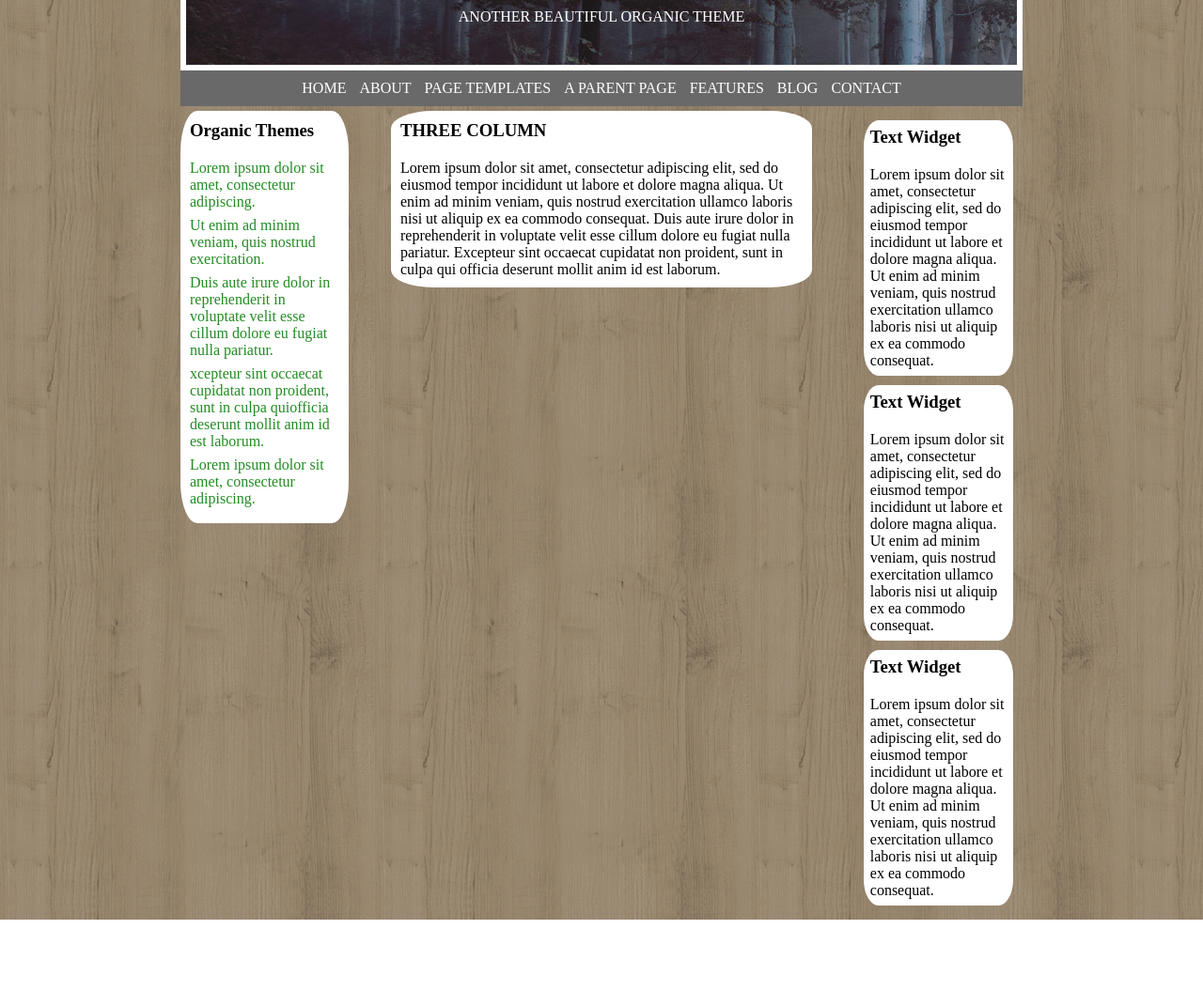
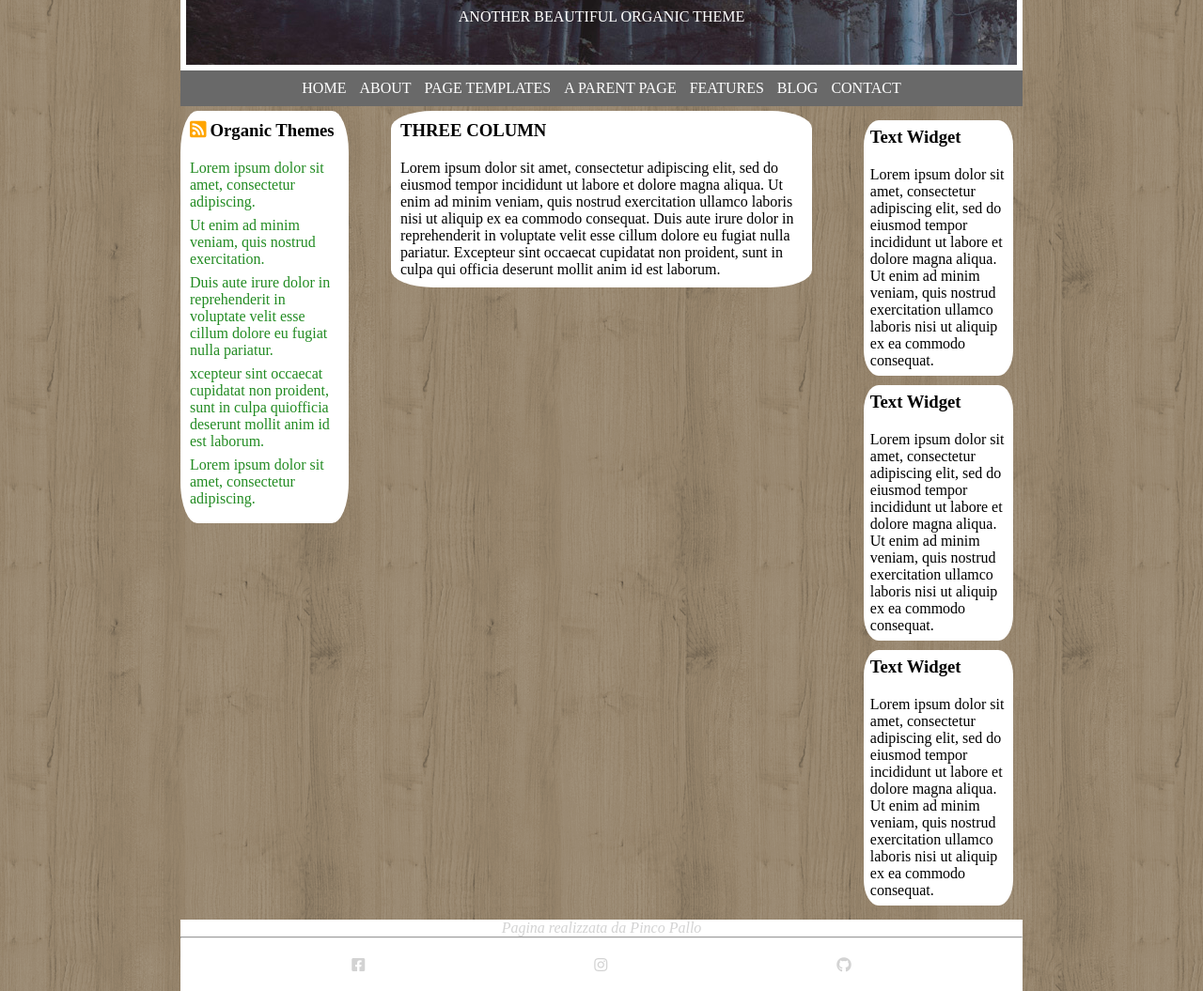
Before and after one commit to sara-lusa/htmlcss-wp, a plain HTML site: page index.html in a window 1280 px wide. Shown: the part 240-1295 px from the top of the page at 94% size. Before the commit the page ends 1219 px from the top, so only its background shows below. Drawn offline with Linux system fonts and the light colour scheme.

Commit message:
Creazione footer, aggiunta icone

```diff
--- a/css/style.css
+++ b/css/style.css
@@ -120,6 +120,16 @@ main .col h3 {
   padding-bottom: 20px;
 }
 
+main .col.left h3, main .fas {
+  display: inline-block;
+}
+
+main .fas {
+  display: inline-block;
+  color: orange;
+  font-size: 20px;
+}
+
 main .col.right .text.n1, main .col.right .text.n2 {
   margin-bottom: 10px;
 }
@@ -134,3 +144,14 @@ main .col, .text {
 }
 
 /* FINE MAIN */
+
+/* FOOTER */
+footer {
+  background-color: white;
+  color: lightgrey;
+  text-align: center;
+}
+ footer .icons .fab {
+   padding: 20px 120px;
+ }
+/* FINE FOOTER */
--- a/index.html
+++ b/index.html
@@ -2,6 +2,7 @@
 <html lang="en" dir="ltr">
   <head>
     <meta charset="utf-8">
+    <link rel="stylesheet" href="https://cdnjs.cloudflare.com/ajax/libs/font-awesome/5.13.0/css/all.min.css">
     <link rel="stylesheet" href="css/style.css">
     <title>Tema Wordpress</title>
   </head>
@@ -41,6 +42,7 @@
       <main>
         <!-- Prima colonna -->
         <div class="col left">
+          <i class="fas fa-rss-square"></i>
           <h3>Organic Themes</h3>
           <ul class="menu-laterale">
             <li><a href="#">
@@ -113,7 +115,15 @@
       <!-- Fine Main -->
 
       <!-- Footer  -->
-      <footer></footer>
+      <footer>
+        <p><em>Pagina realizzata da Pinco Pallo</em></p>
+        <hr>
+        <div class="icons">
+          <i class="fab fa-facebook-square"></i>
+          <i class="fab fa-instagram"></i>
+          <i class="fab fa-github"></i>
+        </div>
+      </footer>
       <!-- Fine Footer -->
 
     </div>
```
